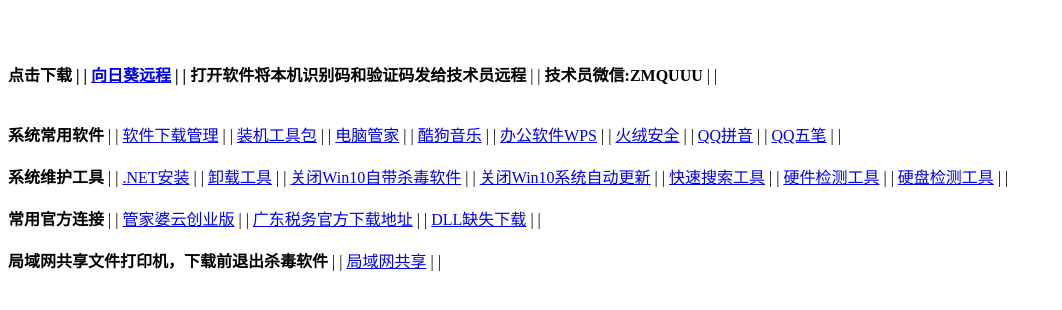
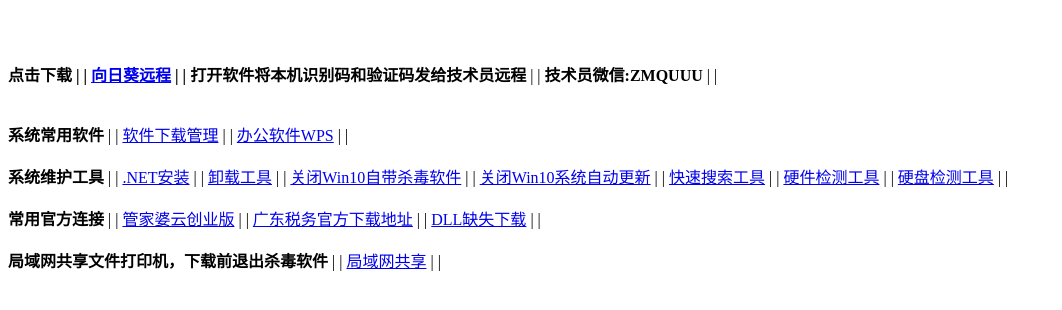
Before and after one commit to zywsm/zywsm.github.io, a plain HTML site: page index.html in a window 1280 px wide. Shown: the whole page, without its empty margins (0-1062 px from the left). Drawn offline with Linux system fonts and the light colour scheme.

Commit message:
Update index.html

```diff
--- a/index.html
+++ b/index.html
@@ -9,13 +9,8 @@
 <br><br><br>
 <strong>系统常用软件</strong> | |
 <a href="https://hegu.lanzoui.com/iWUpQr0wnpc">软件下载管理</a> | |
-  <a href="https://cdn.zjbl.qq.com/app/QQAlliance.exe?fsname=QQAlliance_116837.exe">装机工具包</a> | |
-<a href="https://cdn.zjbl.qq.com/app/qqpcmgr_v13.10.21914.214_s1241.exe?fsname=qqpcmgr_116837.exe">电脑管家</a> | |
-<a href="https://cdn.zjbl.qq.com/app/kugou_music.exe?fsname=kugou7_1600_116837.exe">酷狗音乐</a> | |
 <a href="https://dl.softmgr.qq.com/original/Office/W.P.S.10314.50.517.exe">办公软件WPS</a> | |
-<a href="https://www.huorong.cn/downloadv5.html">火绒安全</a> | |
-<a href="http://qq.pinyin.cn/download_pc.php?t=py">QQ拼音</a> | |
-<a href="http://qq.pinyin.cn/download_pc.php?t=wb">QQ五笔</a> | | <br><br>
+<br><br>
 <strong>系统维护工具</strong> | |
 <a href="https://www.aliyundrive.com/s/Xh1ejteNNt9">.NET安装</a> | |
 <a href="https://geekuninstaller.com/geek.zip">卸载工具</a> | |
```
